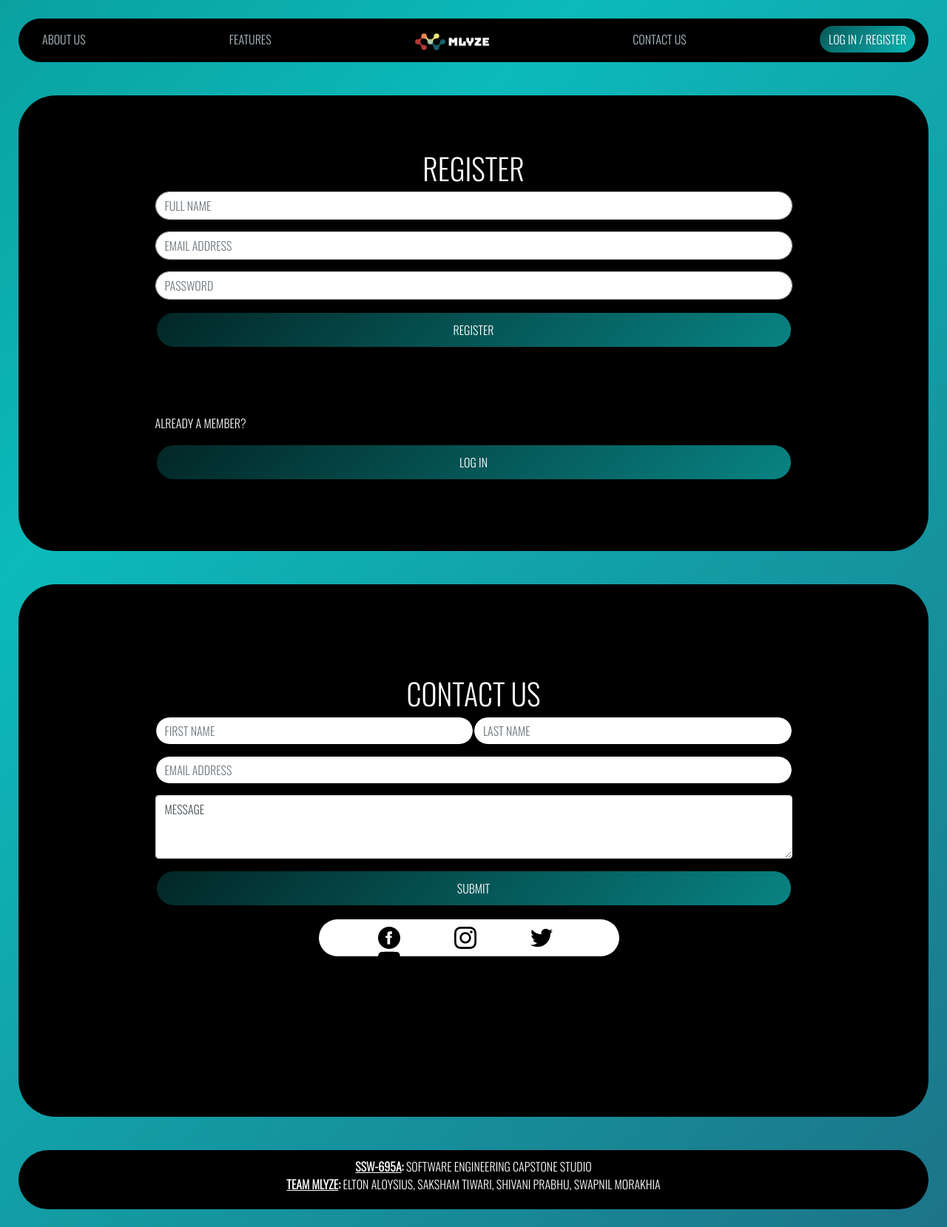
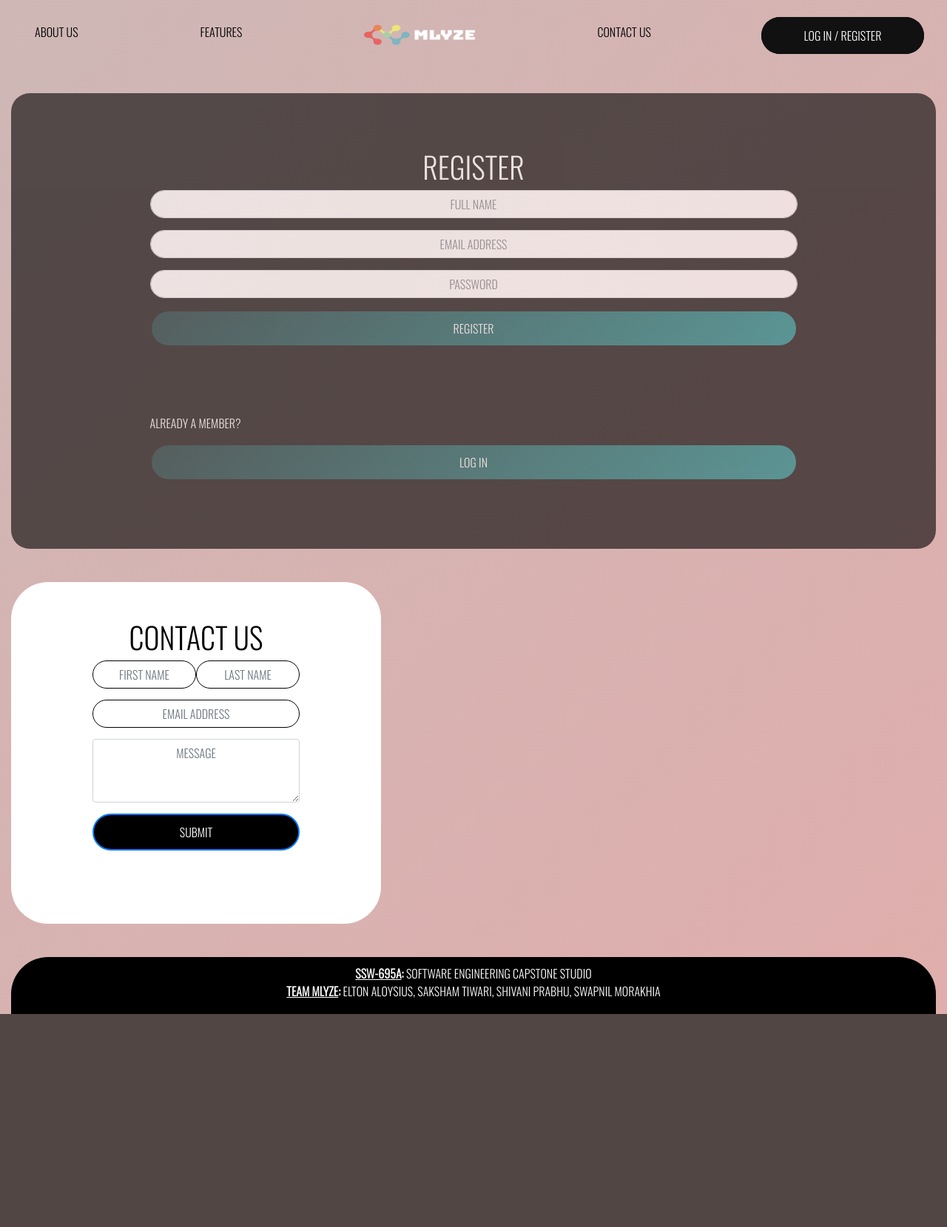
Before and after one commit to swapnil-morakhia/MLyze, a Flask app: page /register in a window 1280 px wide. Shown: the whole page at 74% size. After the commit the page ends 1371 px from the top, so only its background shows below. Run offline with Flask 2, Linux system fonts and the light colour scheme; some libraries are stand-ins or nearby versions.

Commit message:
update 1

```diff
--- a/App.py
+++ b/App.py
@@ -13,6 +13,10 @@ app = Flask(__name__)
 # database
 client = pymongo.MongoClient('localhost', 27017)
 db = client.mydatabase
+
+print('hi')
+print('client', client)
+print('db', db)
 
 app.secret_key = b'_5#y2L"F4Q8z\n\xec]/'
 
--- a/static/CSS/base.css
+++ b/static/CSS/base.css
@@ -1,3 +1,6 @@
+html{
+scroll-behavior: smooth;
+}
 @font-face {
   font-family: 'oswald';
   src: url('oswald.ttf') format('truetype');
@@ -10,10 +13,10 @@
 body {
   width: 100%;
   height: 100vh;
-  background: linear-gradient(-45deg, #380036, #0CBABA, #380036, #0CBABA, #000000);
+  background: linear-gradient(-45deg,  #ff9d9d, #6dece6);
 	background-size: 1000% 1000%;
-	animation: gradient 100s ease-in-out infinite;
-  padding: 25px;
+	animation: gradient 5s ease infinite;
+  padding: 15px;
 }
 
 @keyframes gradient {
@@ -30,13 +33,17 @@ body {
 
 #navigation_bar {
   height: 10%;
-  background-color: #000000;
-  border-radius: 50px;
+
+  width: 100%;
+  border-top-left-radius: 25px;
+  border-top-right-radius: 25px;
+
+  opacity: 1;
 }
 
 #logo {
-  height: 25px;
-  width: 100px;
+  height: 30px;
+  width: 150px;
 }
 
 #navbarSupportedContent ul {
@@ -54,7 +61,7 @@ body {
 }
 
 #navbarSupportedContent ul li a {
-  color: #B0BEC5;
+  color: black;
 }
 
 #navbarSupportedContent ul li a:hover {
@@ -63,11 +70,11 @@ body {
 
 #navbarSupportedContent button {
   border-radius: 50px;
-  background: linear-gradient(-45deg, #380036, #0CBABA, #380036, #0CBABA, #000000);
 	background-size: 800% 800%;
   animation: gradient 100s ease-in-out infinite;
-  border-color: #000000;
+  background-color: black;
   border-width: 2px;
+
 }
 
 #navbarSupportedContent button:hover {
@@ -78,15 +85,91 @@ body {
   height: 90vh;
   width: 100%;
   background-color: #000000;
-  border-radius: 50px;
+  border-radius: 25px;
   margin-top: 45px;
-  color: #FFFFFF;
+  color: white;
+  opacity: .6;
+}
+
+
+
+.top2 {
+  min-height: 90%;
+  width: 100%;
+  background-color: #000000;
+  border-bottom-left-radius: 25px;
+  border-bottom-right-radius: 25px;
+  margin-top: 0;
+  color: white;
+  opacity: 1;
+
+
+
+}
+
+.top1 {
+  min-height: 100%;
+  width: 100%;
+  background-color: #000000;
+  border-top-right-radius: 50px;
+  border-top-left-radius: 50px;
+  color: white;
+  margin-top: px;
+  opacity: 1;
+  background-color: #000000;
+
+
+}
+
+
+/* Style the video: 100% width and height to cover the entire window */
+#myVideo {
+  position: fixed;
+  right: 0;
+  bottom: 0;
+  min-width: 100%;
+  min-height: 100%;
+}
+
+/* Add some content at the bottom of the video/page */
+.content {
+  position: fixed;
+  bottom: 0;
+  background: rgba(0, 0, 0, 0.5);
+  color: #f1f1f1;
+  width: 100%;
+  padding: 20px;
+}
+
+/* Style the button used to pause/play the video */
+#myBtn {
+  width: 200px;
+  font-size: 18px;
+  padding: 10px;
+  border: none;
+  background: #000;
+  color: #fff;
+  cursor: pointer;
+}
+
+#myBtn:hover {
+  background: #ddd;
+  color: black;
 }
 
 /* Division containing contact information. */
 #contact_us {
-  height: 90vh;
+  height: 60%;
   padding-top: 10%;
+  width: 40%;
+  padding: 50px;
+  background-color: white;
+  border-radius: 50px;
+  margin-top: 45px;
+  color: black;
+
+
+
 }
 
 #upper {
@@ -125,9 +208,8 @@ body {
   height: 50px;
   width: 100%;
   border-radius: 50px;
-  border-color: #000000;
+  background-color: black;
   border-width: 2px;
-  background: linear-gradient(-45deg, #380036, #0CBABA, #380036, #0CBABA, #000000);
 	background-size: 800% 800%;
   animation: gradient 100s ease-in-out infinite;
   margin-top: 15px;
@@ -160,7 +242,78 @@ body {
 
 /* Last division containing names of all the developers. */
 #developed_by {
-  height: 10vh;
+  height: 10%;
   padding-top: 10px;
   text-align: center;
+
+  width: 100%;
+  background-color: #000000;
+  border-top-left-radius: 50px;
+  border-top-right-radius: 50px;
+  margin-top: 45px;
+  margin-bottom: -100px;
+  color: white;
+
+  background-color: black;
+
+
 }
+
+
+.glow-on-hover {
+  width: 220px;
+  height: 50px;
+  border: none;
+  outline: none;
+  color: #fff;
+  background: #111;
+  cursor: pointer;
+  position: relative;
+  z-index: 0;
+  border-radius: 30px;
+}
+
+.glow-on-hover:before {
+  content: '';
+  background: linear-gradient(45deg, #ff0000, #ff7300, #fffb00, #48ff00, #00ffd5, #002bff, #7a00ff, #ff00c8, #ff0000);
+  position: absolute;
+  top: -2px;
+  left:-2px;
+  background-size: 400%;
+  z-index: -1;
+  filter: blur(5px);
+  width: calc(100% + 4px);
+  height: calc(100% + 4px);
+  animation: glowing 20s linear infinite;
+  opacity: 0;
+  transition: opacity .3s ease-in-out;
+  border-radius: 30px;
+}
+
+.glow-on-hover:active {
+  color: #000
+}
+
+
+
+.glow-on-hover:hover:before {
+  opacity: 1;
+}
+
+.glow-on-hover:after {
+  z-index: -1;
+  content: '';
+  position: absolute;
+  width: 100%;
+  height: 100%;
+  background: #111;
+  left: 0;
+  top: 0;
+  border-radius: 30px;
+}
+
+@keyframes glowing {
+  0% { background-position: 0 0; }
+  50% { background-position: 400% 0; }
+  100% { background-position: 0 0; }
+}
--- a/static/CSS/homepage.css
+++ b/static/CSS/homepage.css
@@ -1,3 +1,39 @@
 #homepage_first_page {
   height: 77vh;
 }
+
+
+/* Second Container (Carousel) Information */
+
+#second_box img
+{
+    max-width: 100%;
+    max-height: 100%;
+    border-radius: 15px;
+}
+
+
+
+
+.top1 {
+  height: 90vh;
+  width: 100%;
+  background-color: #000000;
+  border-top-right-radius: 50px;
+  border-top-left-radius: 50px;
+  color: white;
+  margin-top: 30px;
+  opacity: 1;
+  background-color: #000000;
+
+
+}
+
+/* Style the video: 100% width and height to cover the entire window */
+#myVideo {
+  position: fixed;
+  right: 0;
+  bottom: 0;
+  min-width: 100%;
+  min-height: 100%;
+}
--- /dev/null
+++ b/static/requirements.txt
@@ -0,0 +1,5 @@
+cmake
+dlib
+face_recognition
+numpy
+opencv-python
--- a/templates/base.html
+++ b/templates/base.html
@@ -1,6 +1,7 @@
 <!doctype html>
 <html lang="en">
   <head>
+
     <meta charset="utf-8">
     <meta name="viewport" content="width=device-width, initial-scale=1, shrink-to-fit=no">
 
@@ -45,7 +46,7 @@
             {% endif %}
 
             <li class="nav-item">
-              <a class="nav-link" href="{{ url_for('homepage') }}">CONTACT US</a>
+              <a class="nav-link" href="#contact_us">CONTACT US</a>
             </li>
             {% if logged_in %}
             <a href="{{ url_for('signout') }}">
@@ -54,7 +55,7 @@
             {% else %}
             <li>
               <a href="{{ url_for('login') }}">
-                <button type="button" class="btn btn-primary">LOG IN / REGISTER</button>
+                <button class="glow-on-hover" type="button" class="btn btn-primary">LOG IN / REGISTER</button>
               </a>
             </li>
             {% endif %}
@@ -68,30 +69,31 @@
     {% endblock %}
 
     <!-- Division containing contact information. -->
-    <div class="page" id="contact_us">
+    <div class="contactus" id="contact_us">
       <form id="upper">
         <h1>CONTACT US</h1>
 
-        <input type="text" id="upper_input_first_name" class="form-control" placeholder="FIRST NAME" required>
-        <input type="text" id="upper_input_last_name" class="form-control" placeholder="LAST NAME" required>
-        <input type="email" id="upper_input_email" class="form-control" placeholder="EMAIL ADDRESS" required>
-        <textarea class="form-control" rows="3">MESSAGE</textarea>
+        <input style="text-align: center;" type="text" id="upper_input_first_name" class="form-control" placeholder="FIRST NAME" required>
+        <input style="text-align: center;" type="text" id="upper_input_last_name" class="form-control" placeholder="LAST NAME" required>
+        <input style="text-align: center;" type="email" id="upper_input_email" class="form-control" placeholder="EMAIL ADDRESS" required>
+        <textarea style="text-align: center;" class="form-control" rows="3" placeholder="MESSAGE"></textarea>
 
         <button type="submit" class="btn btn-primary">SUBMIT</button>
-      </form>
+      </form></div>
 
-      <div id="social_media">
+
+      <!--div id="social_media">
         <div id="social_media_inner">
           <img src="../static/gallery/facebook.svg"/>
           <img src="../static/gallery/instagram.svg"/>
           <img src="../static/gallery/twitter.svg"/>
           <img src="../static/gallery/youtube.svg"/>
         </div>
-      </div>
-    </div>
+      </div>-->
+
 
     <!-- Last division containing names of all the developers. -->
-    <div class="page" id="developed_by">
+    <div class="bottom_dev" id="developed_by">
       <p>
         <u><b>SSW-695A</u>:</b> SOFTWARE ENGINEERING CAPSTONE STUDIO <br>
         <u><b>TEAM MLYZE</u>:</b> ELTON ALOYSIUS, SAKSHAM TIWARI, SHIVANI PRABHU, SWAPNIL MORAKHIA
--- a/templates/login.html
+++ b/templates/login.html
@@ -2,13 +2,13 @@
 
 {% block content %}
 <div class="page" id="login_register_first_page">
-  <form class="form" name="log_in_form" action="{{ url_for('login') }}" method="POST">
+  <form class="form" name="log_in_form" action="{{ url_for('login') }}" method="POST" >
     <h1>LOG IN</h1>
     <div class="form-group">
-      <input type="email" class="form-control" id="exampleInputEmail1" aria-describedby="emailHelp" placeholder="EMAIL ADDRESS" name="email" value="{{request.form.email}}" required />
+      <input style="text-align: center;" type="email" class="form-control" id="exampleInputEmail1" aria-describedby="emailHelp" placeholder="EMAIL ADDRESS" name="email" value="{{request.form.email}}" required />
     </div>
     <div class="form-group">
-      <input type="password" class="form-control" id="exampleInputPassword1" placeholder="PASSWORD" name="password" value="{{request.form.password}}" required />
+      <input style="text-align: center;" type="password" class="form-control" id="exampleInputPassword1" placeholder="PASSWORD" name="password" value="{{request.form.password}}" required />
     </div>
     <a href="{{ url_for('login') }}">
       <button type="submit" class="btn btn-primary">LOG IN</button>
--- a/templates/register.html
+++ b/templates/register.html
@@ -5,13 +5,13 @@
   <form class="form" name="sign_up_form" action="{{ url_for('register') }}" method="POST">
     <h1>REGISTER</h1>
     <div class="form-group">
-      <input type="text" class="form-control" id="exampleInputEmail1" placeholder="FULL NAME" name="name" required />
+      <input style="text-align: center;" type="text" class="form-control" id="exampleInputEmail1" placeholder="FULL NAME" name="name" required />
     </div>
     <div class="form-group">
-      <input type="email" class="form-control" id="exampleInputEmail1" aria-describedby="emailHelp" name="email" placeholder="EMAIL ADDRESS" required/>
+      <input style="text-align: center;" type="email" class="form-control" id="exampleInputEmail1" aria-describedby="emailHelp" name="email" placeholder="EMAIL ADDRESS" required/>
     </div>
     <div class="form-group">
-      <input type="password" class="form-control" id="exampleInputPassword1" placeholder="PASSWORD" name="password" required/>
+      <input style="text-align: center;" type="password" class="form-control" id="exampleInputPassword1" placeholder="PASSWORD" name="password" required/>
     </div>
       <a href="{{ url_for('register') }}">
         <button type="submit" class="btn btn-primary">REGISTER</button>
```
Also changed, not shown: templates/homepage.html (+58 -2 lines), static/CSS/ML.gif (added), static/CSS/MLyse1.jpeg (added), static/CSS/MLyse3.png (added), static/CSS/MLyse5.jpeg (added), static/CSS/giphy.gif (added), static/CSS/giphy_final.gif (added), 4 other files.
